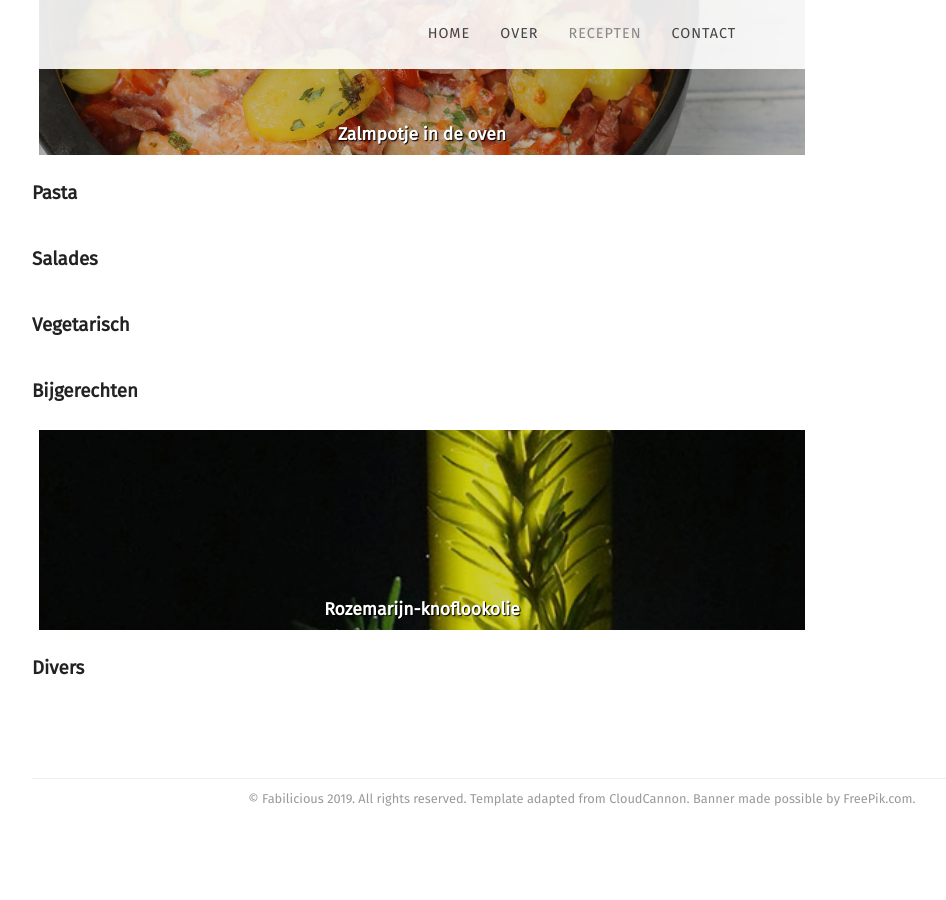
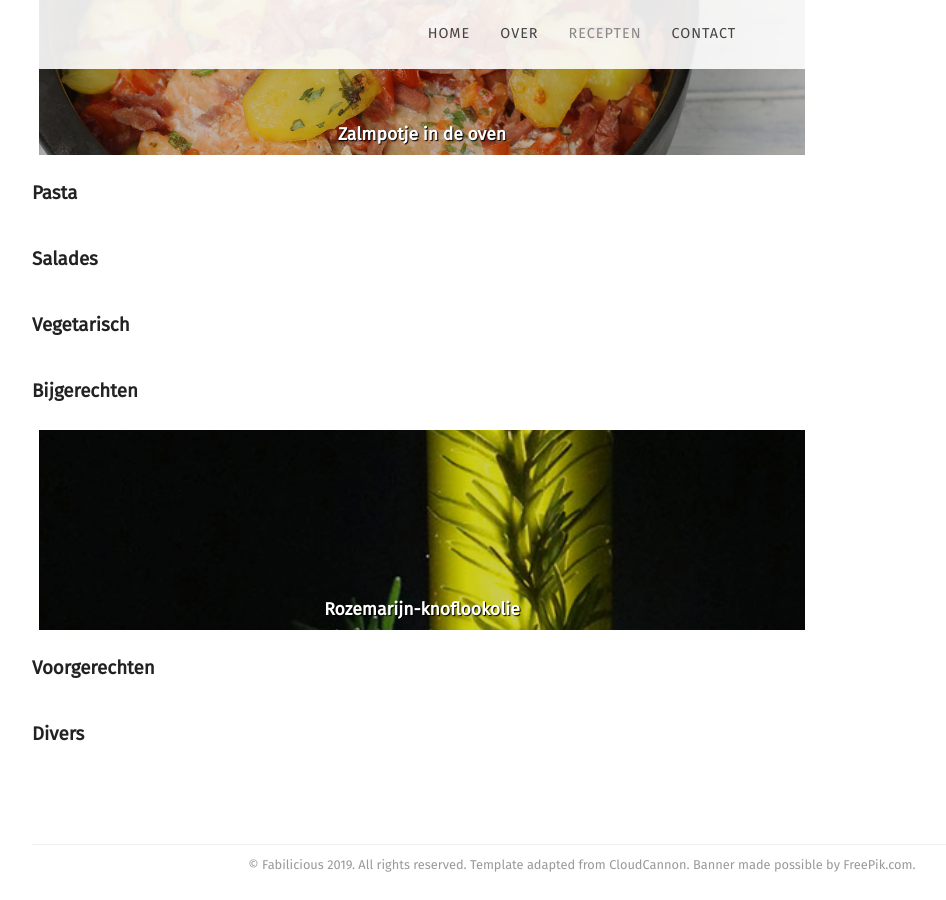
Before and after one commit to fabilicious/fabilicious.github.io, a Jekyll site: the page built from recipes.html, in a window 1280 px wide and 900 px high, scrolled down 2340 px. Shown: the whole window, without its empty margins (58-1004 px from the left). Built offline with Jekyll 4.4.1, drawn with Linux system fonts in a browser that asks for light colours; some web fonts are replaced; before the commit the page ends 3174 px from its top, so only the background shows below that.

Commit message:
Nieuwe categorie: voorgerechten

```diff
--- a/recipes.html
+++ b/recipes.html
@@ -174,6 +174,16 @@ image_view: true
         {% endfor %}
     </div>
 
+<h3>Voorgerechten</h3>
+{% assign posts = site.categories.Voorgerechten %}
+    <div class="recipes">
+        {% for recipe in posts %}
+            <div class="recipe" style="background-image: url('{{ recipe.featured_image }}')">
+                <a href="/Fabilicious/{{ recipe.url }}"><span>{{ recipe.title }}</span></a>
+            </div>
+        {% endfor %}
+    </div>
+
 <h3>Divers</h3>
 {% assign posts = site.categories.hartigDivers %}
     <div class="recipes">
```
